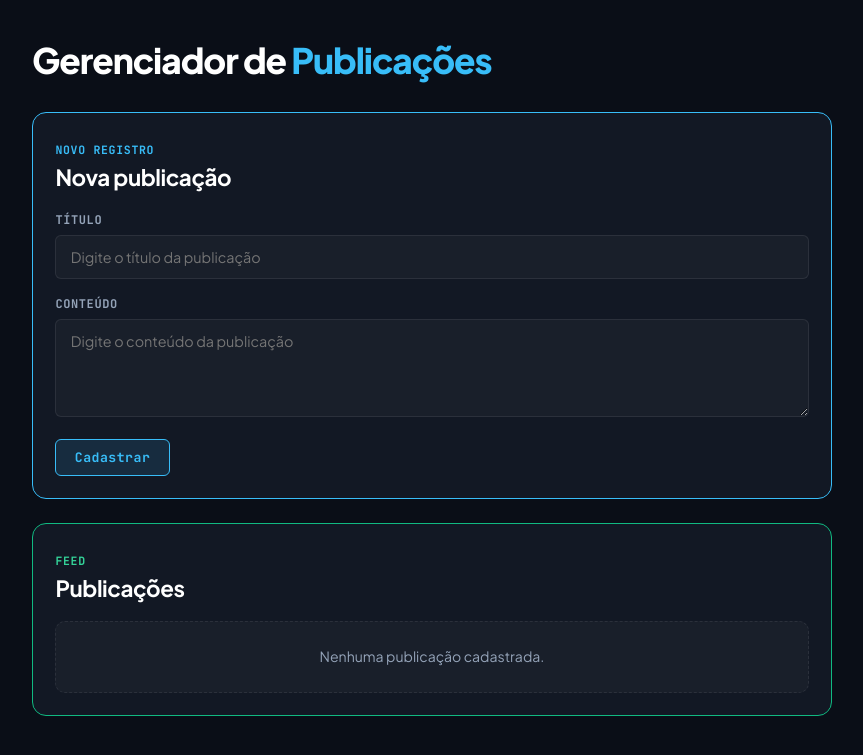
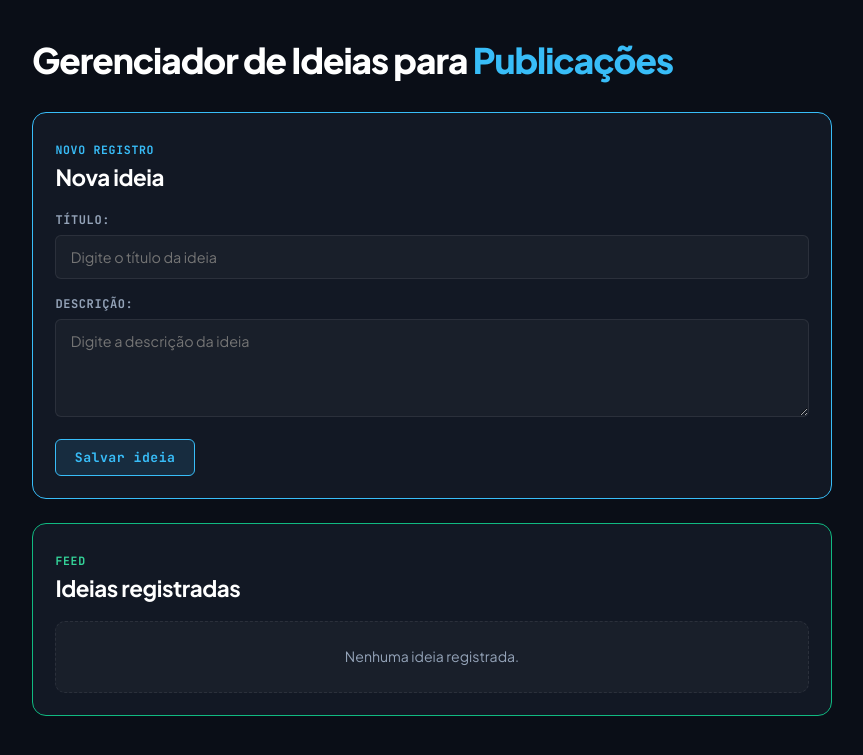
Before and after one commit to HenriqueYudyOnoOmoto/Gerenciador-Publicacoes, a Flask app: template templates/index.html in a window 1280 px wide. Shown: the top 755 px of the page, without its empty margins (208-1071 px from the left). Run offline with Flask 3, Linux system fonts and the light colour scheme; the template is opened without the code that fills it, so the values that code supplies are empty.

Commit message:
Atualizar textos e funcionalidades da versao final

```diff
--- a/app.py
+++ b/app.py
@@ -67,13 +67,13 @@ def criar():
     conteudo = request.form.get("conteudo", "").strip()
 
     if not titulo or not conteudo:
-        flash("O título e o conteúdo são obrigatórios.", "erro")
+        flash("O título e a descrição são obrigatórios.", "erro")
         return redirect(url_for("index"))
     if len(titulo) > 100:
         flash("O título não pode exceder 100 caracteres.", "erro")
         return redirect(url_for("index"))
     if len(conteudo) > 2000:
-        flash("O conteúdo não pode exceder 2000 caracteres.", "erro")
+        flash("A descrição não pode exceder 2000 caracteres.", "erro")
         return redirect(url_for("index"))
 
     conexao = obter_conexao()
@@ -83,7 +83,7 @@ def criar():
     )
     conexao.commit()
     conexao.close()
-    flash("Publicação cadastrada com sucesso!", "sucesso")
+    flash("Ideia salva com sucesso!", "sucesso")
     return redirect(url_for("index"))
 
 
@@ -96,7 +96,7 @@ def editar(id):
     conexao.close()
 
     if publicacao is None:
-        abort(404, description="Publicação não encontrada.")
+        abort(404, description="Ideia não encontrada.")
     return render_template("editar.html", publicacao=publicacao)
 
 
@@ -108,13 +108,13 @@ def editar_salvar(id):
     ).fetchone()
     if publicacao is None:
         conexao.close()
-        abort(404, description="Publicação não encontrada.")
+        abort(404, description="Ideia não encontrada.")
 
     titulo = request.form.get("titulo", "").strip()
     conteudo = request.form.get("conteudo", "").strip()
     if not titulo or not conteudo:
         conexao.close()
-        flash("O título e o conteúdo são obrigatórios.", "erro")
+        flash("O título e a descrição são obrigatórios.", "erro")
         return redirect(url_for("editar", id=id))
     if len(titulo) > 100:
         conexao.close()
@@ -122,7 +122,7 @@ def editar_salvar(id):
         return redirect(url_for("editar", id=id))
     if len(conteudo) > 2000:
         conexao.close()
-        flash("O conteúdo não pode exceder 2000 caracteres.", "erro")
+        flash("A descrição não pode exceder 2000 caracteres.", "erro")
         return redirect(url_for("editar", id=id))
 
     conexao.execute(
@@ -131,7 +131,7 @@ def editar_salvar(id):
     )
     conexao.commit()
     conexao.close()
-    flash("Publicação atualizada com sucesso!", "sucesso")
+    flash("Ideia atualizada com sucesso!", "sucesso")
     return redirect(url_for("index"))
 
 
@@ -143,12 +143,12 @@ def excluir(id):
     ).fetchone()
     if publicacao is None:
         conexao.close()
-        abort(404, description="Publicação não encontrada.")
+        abort(404, description="Ideia não encontrada.")
 
     conexao.execute("DELETE FROM publicacoes WHERE id = ?", (id,))
     conexao.commit()
     conexao.close()
-    flash("Publicação excluída", "sucesso")
+    flash("Ideia excluída", "sucesso")
     return redirect(url_for("index"))
 
 
--- a/templates/index.html
+++ b/templates/index.html
@@ -3,7 +3,7 @@
 <head>
   <meta charset="UTF-8">
   <meta name="viewport" content="width=device-width, initial-scale=1.0">
-  <title>Gerenciador de Publicações</title>
+  <title>Gerenciador de Ideias para Publicações</title>
   <link rel="stylesheet" href="{{ url_for('static', filename='style.css') }}">
   <link rel="preconnect" href="https://fonts.googleapis.com">
   <link rel="preconnect" href="https://fonts.gstatic.com" crossorigin>
@@ -12,7 +12,7 @@
 <body>
   <div class="app-container">
     <header class="app-header">
-      <h1 class="app-title">Gerenciador de <span class="texto-azul">Publicações</span></h1>
+      <h1 class="app-title">Gerenciador de Ideias para <span class="texto-azul">Publicações</span></h1>
     </header>
 
     {# Mensagens de feedback (Callouts) #}
@@ -28,37 +28,37 @@
     {% endif %}
     {% endwith %}
 
-    {# Seção: Nova publicação #}
+    {# Seção: Nova ideia #}
     <section class="card borda-azul">
       <div class="section-title-group">
         <span class="concept-tag texto-azul">Novo Registro</span>
-        <h2 class="section-title">Nova publicação</h2>
+        <h2 class="section-title">Nova ideia</h2>
       </div>
 
       <form action="{{ url_for('criar') }}" method="POST">
         <input type="hidden" name="csrf_token" value="{{ csrf_token }}">
 
         <div class="form-grupo">
-          <label for="titulo">Título</label>
-          <input type="text" id="titulo" name="titulo" maxlength="100" placeholder="Digite o título da publicação" required>
+          <label for="titulo">Título:</label>
+          <input type="text" id="titulo" name="titulo" maxlength="100" placeholder="Digite o título da ideia" required>
         </div>
 
         <div class="form-grupo">
-          <label for="conteudo">Conteúdo</label>
-          <textarea id="conteudo" name="conteudo" rows="4" maxlength="2000" placeholder="Digite o conteúdo da publicação" required></textarea>
+          <label for="conteudo">Descrição:</label>
+          <textarea id="conteudo" name="conteudo" rows="4" maxlength="2000" placeholder="Digite a descrição da ideia" required></textarea>
         </div>
 
         <div class="form-acoes">
-          <button type="submit" class="btn btn-primary">Cadastrar</button>
+          <button type="submit" class="btn btn-primary">Salvar ideia</button>
         </div>
       </form>
     </section>
 
-    {# Seção: Publicações #}
+    {# Seção: Ideias registradas #}
     <section class="card borda-verde" style="margin-top: 1.5rem;">
       <div class="section-title-group">
         <span class="concept-tag texto-verde">Feed</span>
-        <h2 class="section-title">Publicações</h2>
+        <h2 class="section-title">Ideias registradas</h2>
       </div>
 
       {% if publicacoes %}
@@ -69,7 +69,7 @@
           <p class="concept-desc">{{ pub.conteudo }}</p>
           <div class="publicacao-acoes">
             <a href="{{ url_for('editar', id=pub.id) }}" class="btn btn-edit">Editar</a>
-            <form action="{{ url_for('excluir', id=pub.id) }}" method="POST" onsubmit="return confirm('Tem certeza que deseja excluir esta publicação?');">
+            <form action="{{ url_for('excluir', id=pub.id) }}" method="POST" onsubmit="return confirm('Tem certeza que deseja excluir esta ideia?');">
               <input type="hidden" name="csrf_token" value="{{ csrf_token }}">
               <button type="submit" class="btn btn-delete">Excluir</button>
             </form>
@@ -79,7 +79,7 @@
       </div>
       {% else %}
       <div class="empty-state">
-        <p class="concept-desc">Nenhuma publicação cadastrada.</p>
+        <p class="concept-desc">Nenhuma ideia registrada.</p>
       </div>
       {% endif %}
     </section>
```
Also changed, not shown: templates/editar.html (+7 -7 lines), test_app.py (+41 -41 lines), README.md.
